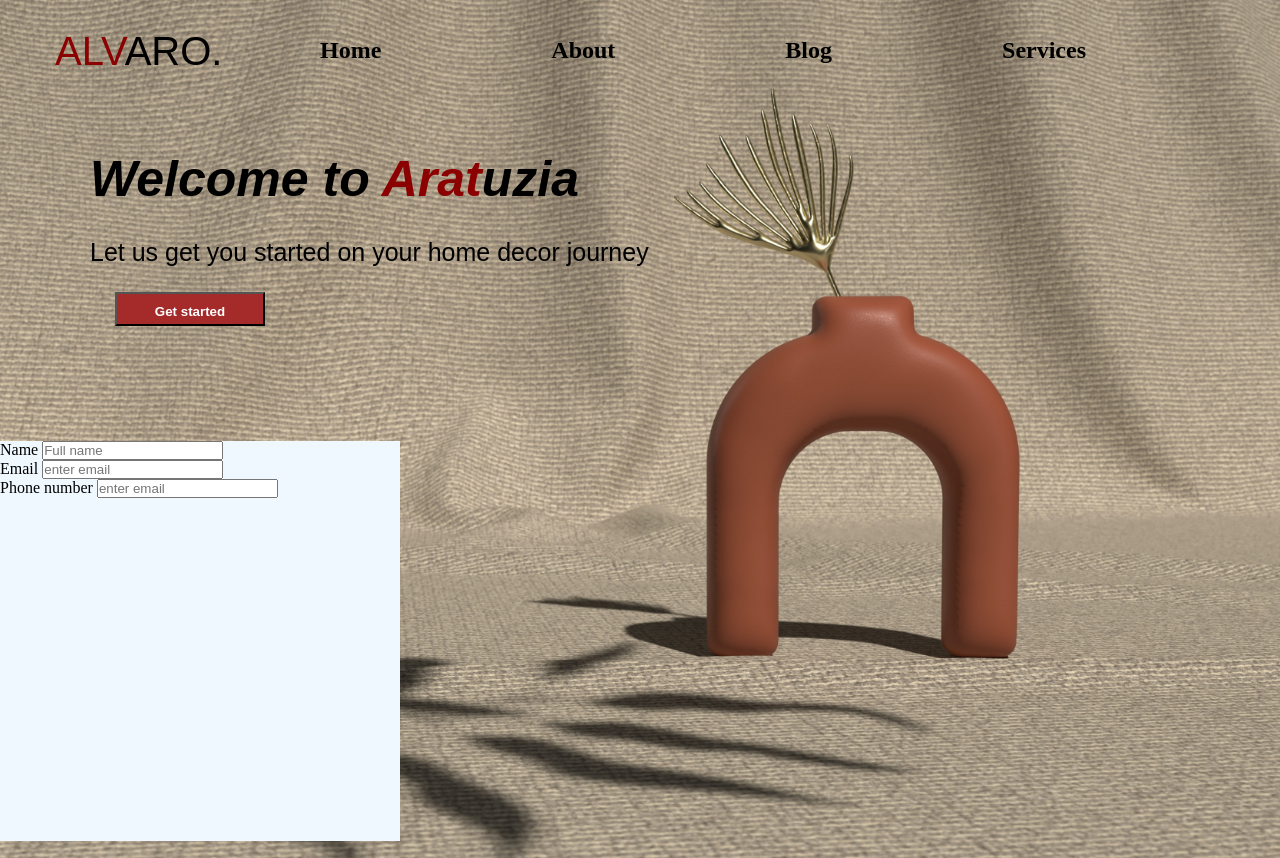
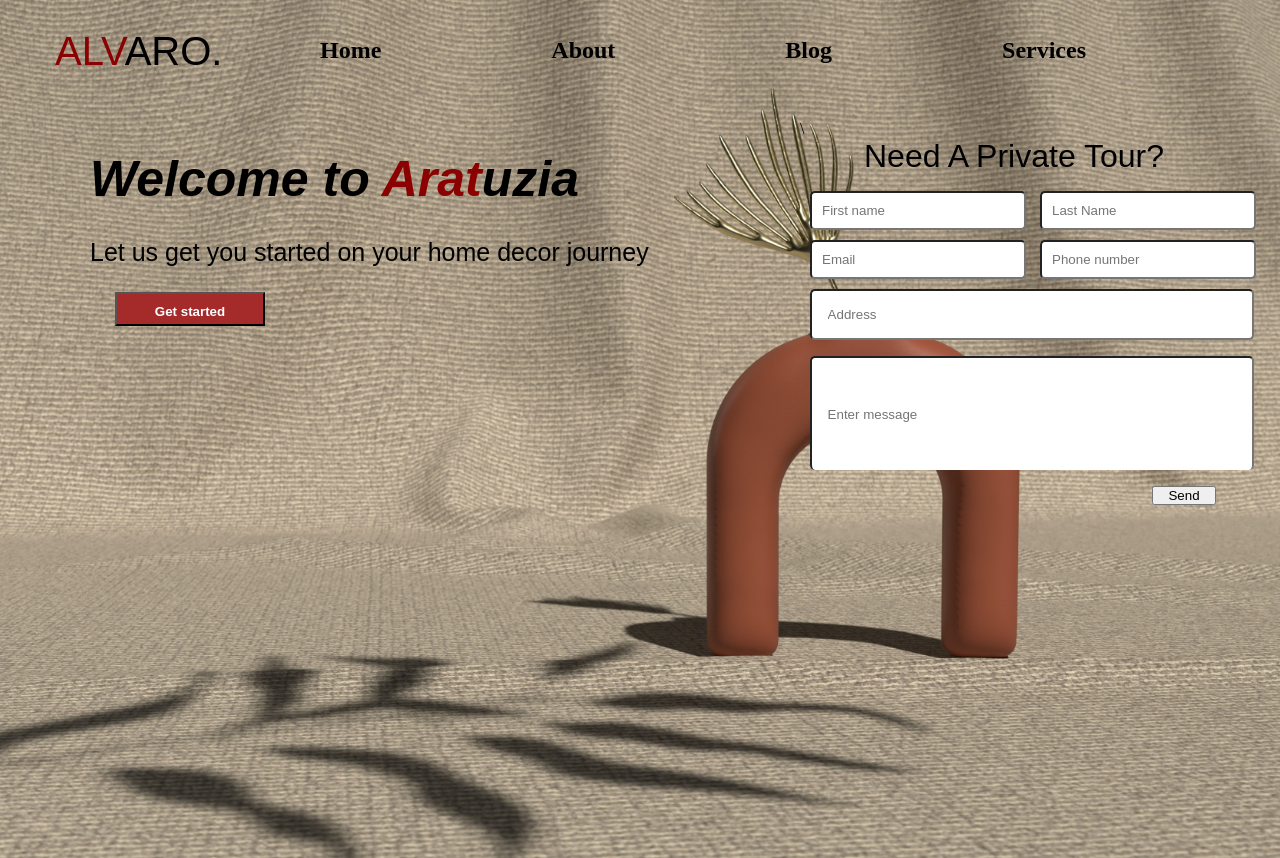
Before and after one commit to Deepizel/Aratuzia, a plain HTML site: page index.html in a window 1280 px wide. Shown: the top 858 px of the page. Drawn offline with Linux system fonts and the light colour scheme.

Commit message:
finished up alignments and form structuring

```diff
--- a/css.css
+++ b/css.css
@@ -104,7 +104,50 @@ ul{
 }
 
 .contactform{
-    width: 25rem;
+    width: 30rem;
     height: 25rem;
-    background-color: aliceblue;
+    background-color: rgba(170,154,133,);
+    position: absolute;
+    top: 15%;
+    right: 0%;
+
 }
+
+.contactform p{
+    margin-left: 4rem;
+    font-family: sans-serif;
+    font-weight: 500;
+    font-size: 32px;
+    margin-bottom: 1rem;
+}
+
+.namefm, .lastfm, .emailfm, .numberfm{
+    width: 40%;
+    margin-left: 10px;
+    margin-bottom :10px; ;
+    padding: 10px;
+    border-radius: 5px;
+}
+
+.addressfm{
+    width: 85%;
+    margin-left: 0.6rem;
+    padding: 1rem;
+    border-radius: 5px;
+    margin-bottom: 1rem;
+}
+
+.msgfm{
+    width: 85%;
+    height: 80px;
+    padding: 1rem;
+    margin-left: 0.6rem;
+    border-bottom: 2rem;
+    border-radius: 5px;
+}
+
+.sendbtn{
+    width: 4rem;
+    margin-left: 22rem;
+    margin-top: 1rem;
+}
--- a/index.html
+++ b/index.html
@@ -30,15 +30,15 @@
             <button class="btn" type="submit">Get started</button>
         </div>
 
-        <div class="contactform">
-            <label class="btnn" for="text">Name</label>
-            <input type="text" placeholder="Full name">
-            <br>
-            <label class="btnn" for="text">Email</label>
-            <input type="text" placeholder="enter email"> <br>
-            <label class="btnn" for="text">Phone number</label>
-            <input type="text" placeholder="enter email">
-
+        <div class="contactform">\
+            <p>Need A Private Tour?</p>
+            <input class="namefm" type="text" placeholder="First name">
+            <input class="lastfm" type="text" placeholder="Last Name"> <br>
+            <input class="emailfm" type="text" placeholder="Email">
+            <input class="numberfm" type="text" placeholder="Phone number">
+            <input class="addressfm" type="text" placeholder="Address"> <br>
+            <input class="msgfm" type="text" placeholder="Enter message">
+            <button class="sendbtn">Send</button>
         </div>
     </div>
 </body>
```
